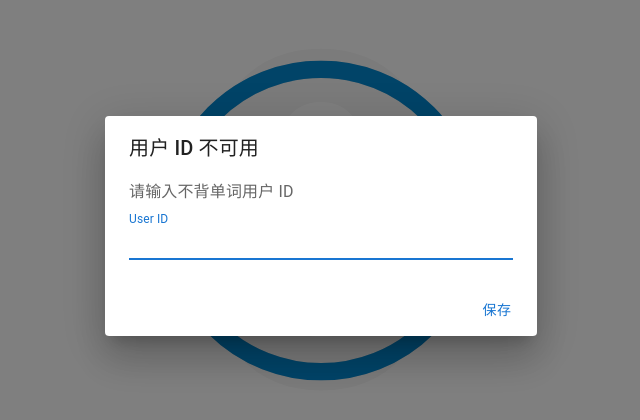
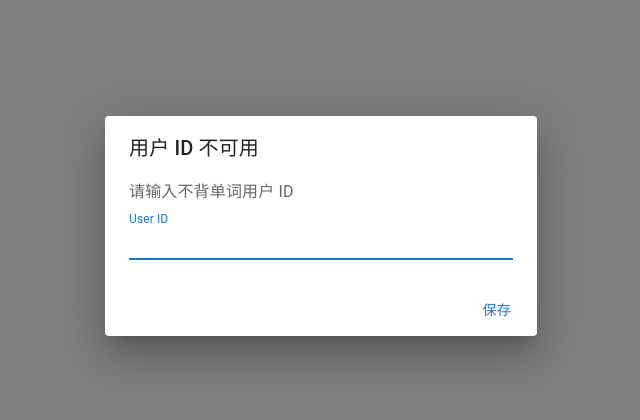
Before and after one commit to Zxilly/WordLook, a React (Create React App) app: page / in a window 1280 px wide. Shown: the part 174-594 px from the top of the page, without its empty margins (319-959 px from the left). Built offline with nearby package versions, Linux system fonts and the light colour scheme.

Commit message:
feat: hide before load

```diff
--- a/src/App.tsx
+++ b/src/App.tsx
@@ -53,6 +53,7 @@ function App() {
     const [userIDDialogFlag, setUserIDDialogFlag] = useToggle(false);
     const [reviewTargetDialogFlag, setReviewTargetDialogFlag] = useToggle(false);
     const [snackbarFlag, setSnackbarFlag] = useToggle(false);
+    const [initFlag, setInitFlag] = useToggle(false);
 
     useInterval(() => {
         update();
@@ -73,6 +74,7 @@ function App() {
                         setLearn(data["learnNum"]);
                         setReview(data["reviewNum"]);
                         setDuration(duration);
+                        setInitFlag(true);
                     })
             } catch (e) {
                 console.error("Network Error")
@@ -80,7 +82,7 @@ function App() {
             }
         }
         updateFn();
-    }, [userID]);
+    }, [setInitFlag, userID]);
 
     const userIDInput = createRef<any>()
     const reviewTargetInput = createRef<any>()
@@ -214,7 +216,10 @@ function App() {
                 message="不是有效的数字"
             />
             <CssBaseline/>
-            <div className="App">
+            <div className="App"
+                 style={{
+                     visibility: (initFlag && userID) ? "visible" : "hidden"
+                 }}>
                 <div style={{
                     position: "relative",
                     minHeight: "100vh",
```
